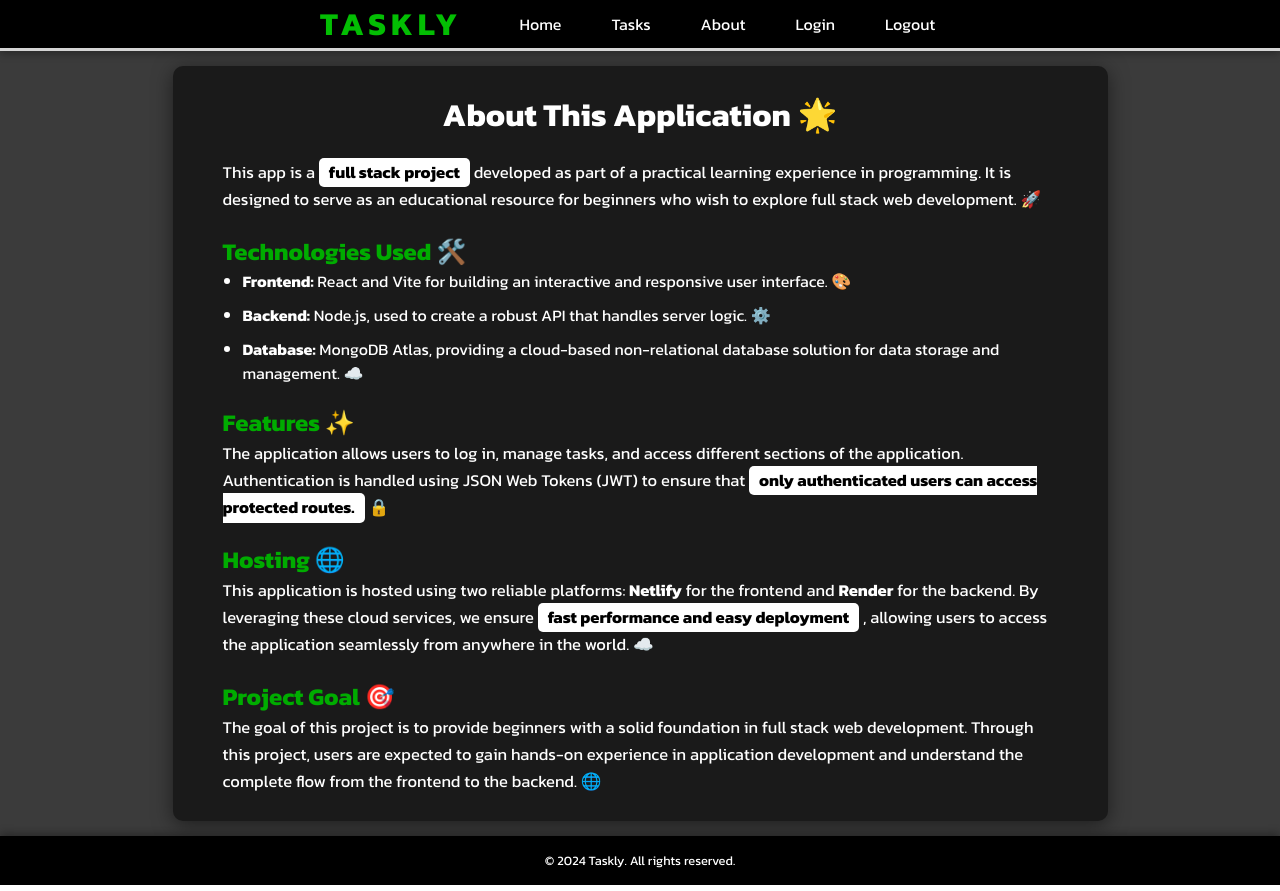
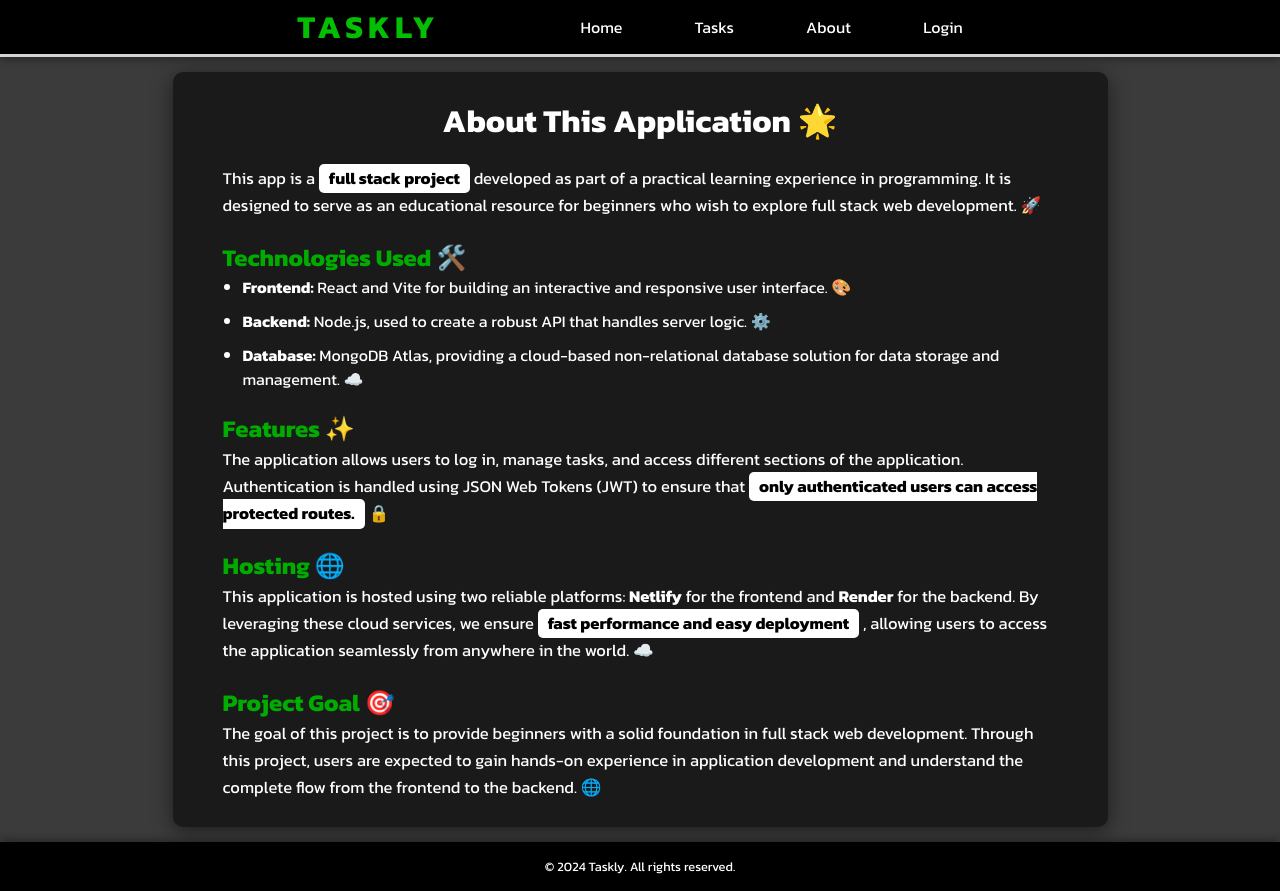
Before and after one commit to MiroslavMagerov/task-app, a React (Vite) app in the folder frontend/: page /about in a window 1280 px wide. Built offline with nearby package versions, Linux system fonts and the light colour scheme.

Commit message:
Fixed login/logout button change, fixed error when being in Task page after logout, added AuthProvider contextHook

```diff
--- a/frontend/package.json
+++ b/frontend/package.json
@@ -12,7 +12,9 @@
   "dependencies": {
     "react": "^18.3.1",
     "react-dom": "^18.3.1",
-    "react-router-dom": "^6.26.2"
+    "react-router-dom": "^6.26.2",
+    "react-toastify": "^10.0.5",
+    "sweetalert2": "^11.14.1"
   },
   "devDependencies": {
     "@eslint/js": "^9.9.0",
--- /dev/null
+++ b/frontend/src/components/AuthProvider.jsx
@@ -0,0 +1,33 @@
+import { createContext, useState, useEffect } from 'react';
+import { redirect } from 'react-router-dom';
+
+export const AuthContext = createContext();
+
+export const AuthProvider = ({ children }) => {
+  const [isAuthenticated, setIsAuthenticated] = useState(false);
+  const [isLoading, setIsLoading] = useState(true);
+
+  useEffect(() => {
+    const token = localStorage.getItem('token');
+    if (token) setIsAuthenticated(true);
+    setIsLoading(false);
+  }, []);
+
+  const login = () => {
+    setIsAuthenticated(true);
+  };
+
+  const logout = () => {
+    setIsAuthenticated(false);
+    localStorage.removeItem('token');
+    redirect('/');
+  };
+
+  return (
+    <AuthContext.Provider value={{ isAuthenticated, isLoading, login, logout }}>
+      {children}
+    </AuthContext.Provider>
+  );
+};
+
+export default AuthProvider;
--- a/frontend/src/components/Navbar.jsx
+++ b/frontend/src/components/Navbar.jsx
@@ -1,20 +1,17 @@
-import { Link, useNavigate, useLocation } from 'react-router-dom';
+import { Link } from 'react-router-dom';
 import '../styles/navbar.css';
+import { useContext } from 'react';
+import { AuthContext } from './AuthProvider';
+import useAlert from '../hooks/useAlert';
 
 export const Navbar = () => {
-  const navigate = useNavigate();
-  const location = useLocation();
+  const { isAuthenticated, logout } = useContext(AuthContext);
+  const { notLoggedInTaskPage } = useAlert();
 
   const handleTasksClick = (e) => {
     if (!localStorage.getItem('token')) {
-      alert('You need to be logged in to be able to see the tasks page.');
+      notLoggedInTaskPage();
       e.preventDefault();
-    }
-  };
-  const handleLogout = () => {
-    localStorage.removeItem('token');
-    if (location.pathname === '/tasks') {
-      navigate.redirect('/');
     }
   };
 
@@ -27,8 +24,11 @@ export const Navbar = () => {
           Tasks
         </Link>
         <Link to='/about'>About</Link>
-        <Link to='/login'>Login</Link>
-        <button onClick={handleLogout}>Logout</button>
+        {isAuthenticated ? (
+          <button onClick={logout}>Logout</button>
+        ) : (
+          <Link to='/login'>Login</Link>
+        )}
       </div>
     </nav>
   );
--- a/frontend/src/components/ProtectedRoute.jsx
+++ b/frontend/src/components/ProtectedRoute.jsx
@@ -1,9 +1,16 @@
+import { useContext } from 'react';
+import { AuthContext } from './AuthProvider';
+import { Navigate } from 'react-router-dom';
+
 export const ProtectedRoute = ({ children }) => {
-  const isAuthenticated = !!localStorage.getItem('token');
+  const { isAuthenticated, isLoading } = useContext(AuthContext);
+
+  if (isLoading) {
+    return <h2>Loading...</h2>;
+  }
 
   if (!isAuthenticated) {
-    alert('Por favor, inicia sesión para acceder a esta página.');
-    return null;
+    return <Navigate to='/' />;
   }
 
   return children;
--- /dev/null
+++ b/frontend/src/hooks/useAlert.js
@@ -0,0 +1,19 @@
+import Swal from 'sweetalert2';
+
+export const useAlert = () => {
+  const notLoggedInTaskPage = () => {
+    Swal.fire({
+      titleText: 'WARNING',
+      text: 'Please, log in to be able to see the Tasks page.',
+      icon: 'warning',
+      confirmButtonText: 'Ok',
+      confirmButtonColor: '#00c90a',
+    });
+  };
+
+  return {
+    notLoggedInTaskPage,
+  };
+};
+
+export default useAlert;
--- a/frontend/src/hooks/useAuthForm.js
+++ b/frontend/src/hooks/useAuthForm.js
@@ -1,4 +1,5 @@
-import { useState } from 'react';
+import { useState, useContext } from 'react';
+import { AuthContext } from '../components/AuthProvider';
 
 export const useAuthForm = () => {
   const MIN_USERNAME_PASSWORD_LENGTH = 5;
@@ -11,8 +12,9 @@ export const useAuthForm = () => {
   const [loginOrRegister, setLoginOrRegister] = useState(false);
   const [error, setError] = useState('');
   const [successMessage, setSuccessMessage] = useState('');
+  const { login } = useContext(AuthContext);
 
-  const BACKEND_API = 'https://task-app-3ois.onrender.com/users';
+  const BACKEND_API = import.meta.env.VITE_BACKEND_API_URL;
 
   const handleSubmitForm = async (e) => {
     e.preventDefault();
@@ -67,6 +69,7 @@ export const useAuthForm = () => {
       localStorage.setItem('token', data.token);
       console.log('JWT generado:', data.token);
       setSuccessMessage('Successfully logged in.');
+      login();
     } catch (error) {
       setError('Connection error. Try again later.');
       console.error(error);
--- /dev/null
+++ b/frontend/src/hooks/useTasks.js
@@ -0,0 +1,5 @@
+export const useTasks = () => {
+
+};
+
+export default useTasks;
--- a/frontend/src/main.jsx
+++ b/frontend/src/main.jsx
@@ -2,9 +2,12 @@
 import { createRoot } from 'react-dom/client';
 import { TaskApp } from './TaskApp';
 import './styles/main.css';
+import AuthProvider from './components/AuthProvider';
 
 createRoot(document.getElementById('root')).render(
   // <StrictMode>
-  <TaskApp />
+  <AuthProvider>
+    <TaskApp />
+  </AuthProvider>
   // </StrictMode>
 );
--- a/frontend/src/styles/navbar.css
+++ b/frontend/src/styles/navbar.css
@@ -9,7 +9,7 @@ nav {
   position: sticky;
   z-index: 1000;
   border-bottom: 3.5px solid rgb(212, 212, 212);
-  padding: 0 25%;
+  padding: 3px 20%;
 }
 
 nav h1 {
@@ -20,6 +20,7 @@ nav h1 {
 }
 
 .links-div {
+  width: 55%;
   display: flex;
   flex-flow: row nowrap;
   justify-content: space-between;
@@ -32,7 +33,7 @@ nav button {
   color: #ffffff;
   background-color: inherit;
   text-decoration: none;
-  padding: 10px;
+  padding: 5px;
   border-radius: 5px;
   transition: background-color 0.45s ease, color 0.45s ease;
   display: inline-block;
@@ -44,5 +45,5 @@ nav button {
 
 nav a:hover,
 nav button:hover {
-  color: rgb(0, 201, 10);
+  color: #00c90a;
 }
```
Also changed, not shown: 1 other file (tests, documents, lock files or other folders).
